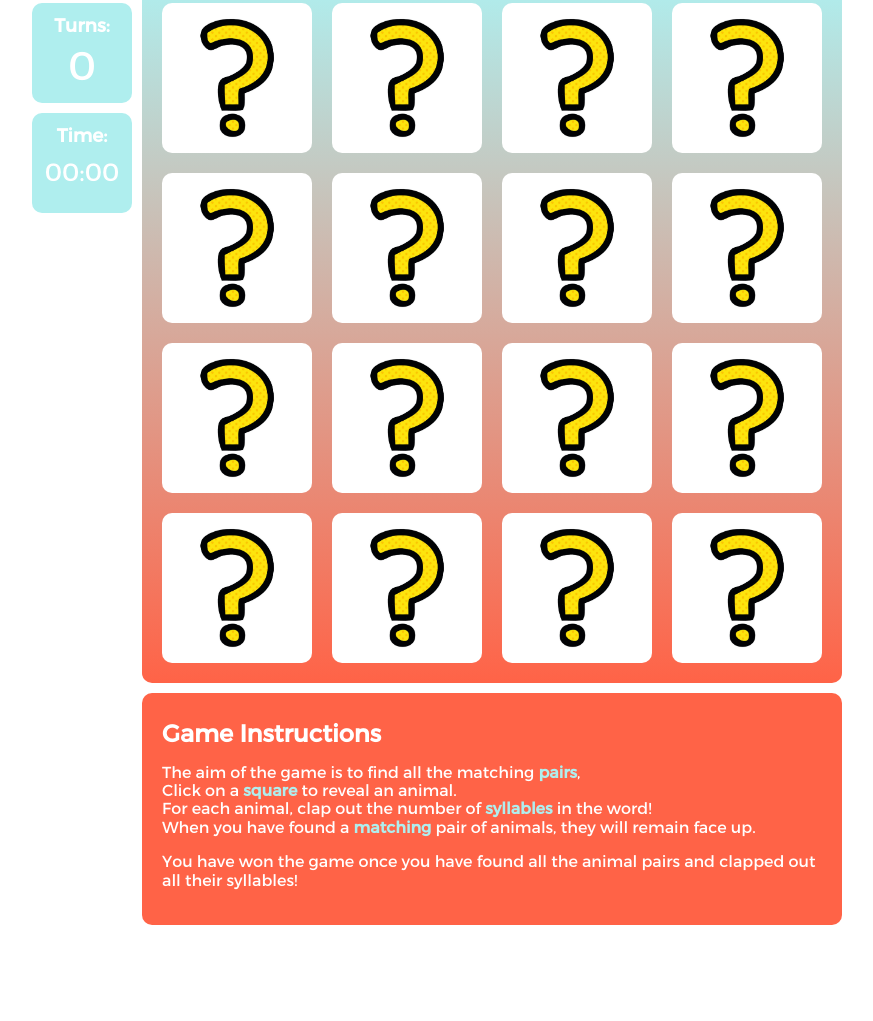
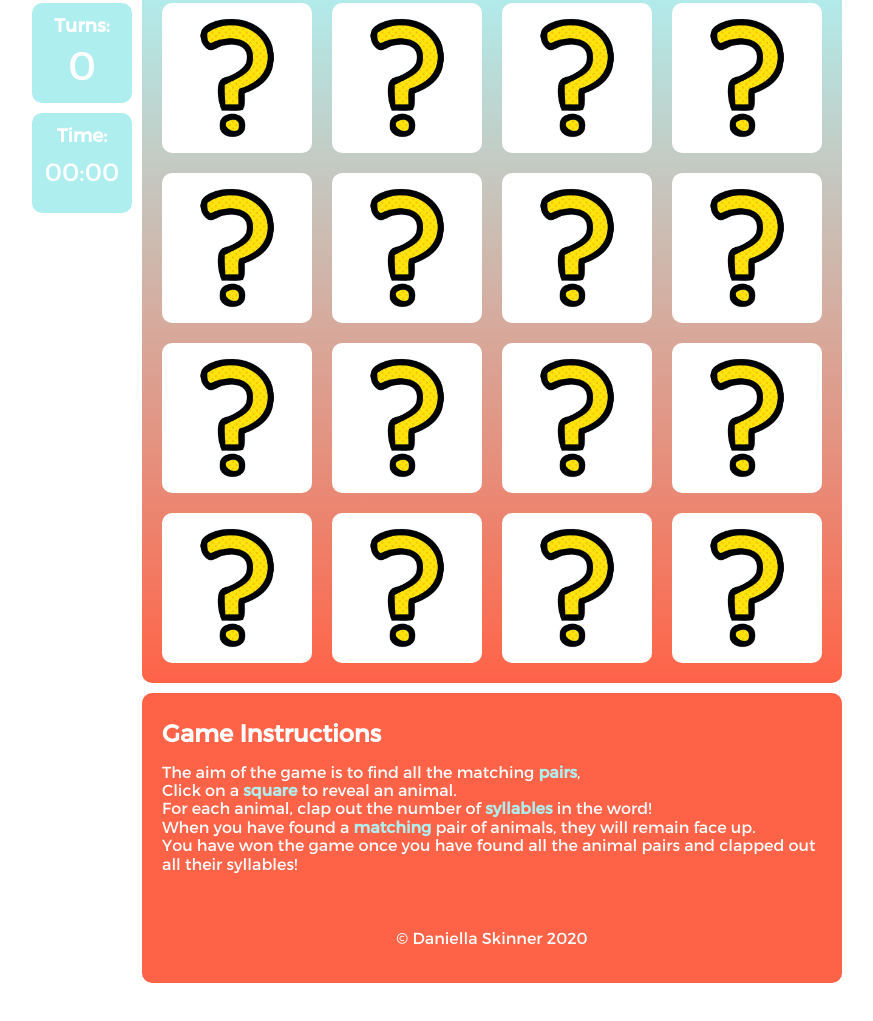
Before and after one commit to daniellaskinner/SLT-syllable-pairs-game-animals, a plain HTML site: page index.html in a window 1280 px wide. Shown: the part 87-1108 px from the top of the page, without its empty margins (148-1021 px from the left). Drawn offline with Linux system fonts and the light colour scheme.

Commit message:
added copyright note

```diff
--- a/index.html
+++ b/index.html
@@ -61,6 +61,8 @@
             <p>For each animal, clap out the number of <span>syllables</span> in the word!</p>
             <p>When you have found a <span>matching</span> pair of animals, they will remain face up.</p>
             <p>You have won the game once you have found all the animal pairs and clapped out all their syllables!</p>
+
+            <p class="copyright">&copy Daniella Skinner 2020</p>
         </footer>
 
     </div>
--- a/styles.css
+++ b/styles.css
@@ -185,3 +185,8 @@ footer span {
     color: #AFEEEE;
     font-weight: bold;
 }
+
+.copyright {
+    text-align: center;
+    padding-top: 40px;
+}
```
